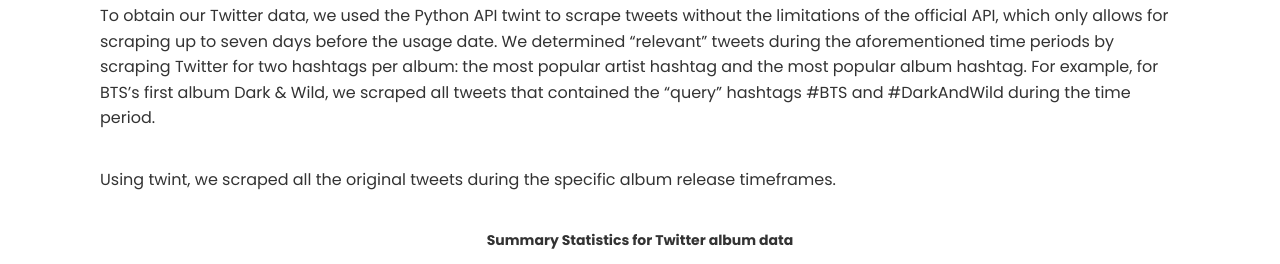
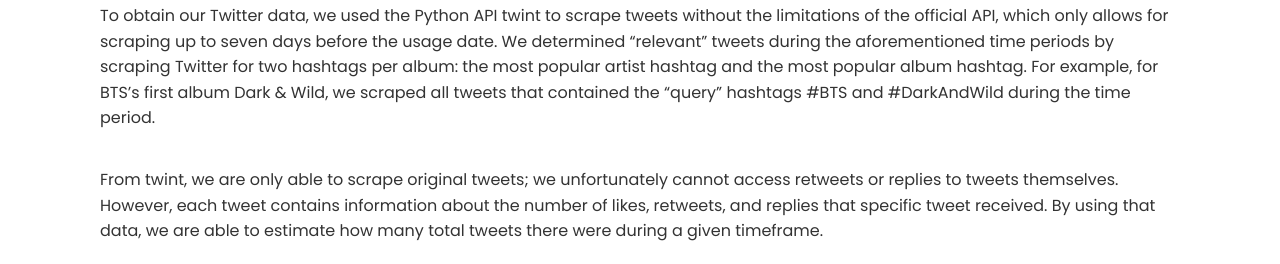
Before and after one commit to kyleepeng/Fandom-Online-Collaboration, a plain HTML site: page index.html in a window 1280 px wide. Shown: the part 6196-6460 px from the top of the page. Drawn offline with nearby package versions, Linux system fonts and the light colour scheme.

```diff
--- a/index.html
+++ b/index.html
@@ -175,7 +175,10 @@
                         tweets that contained the “query” hashtags #BTS and #DarkAndWild during the time period.
                     </p> <br>
 
-                    <p>Using twint, we scraped all the original tweets during the specific album release timeframes.
+                    <p>From twint, we are only able to scrape original tweets; we unfortunately cannot access retweets
+                        or replies to tweets themselves. However, each tweet contains information about the number of
+                        likes, retweets, and replies that specific tweet received. By using that data, we are able to
+                        estimate how many total tweets there were during a given timeframe.
                     </p> <br>
 
 
```
Also changed, not shown: img/3_twit1.png.
